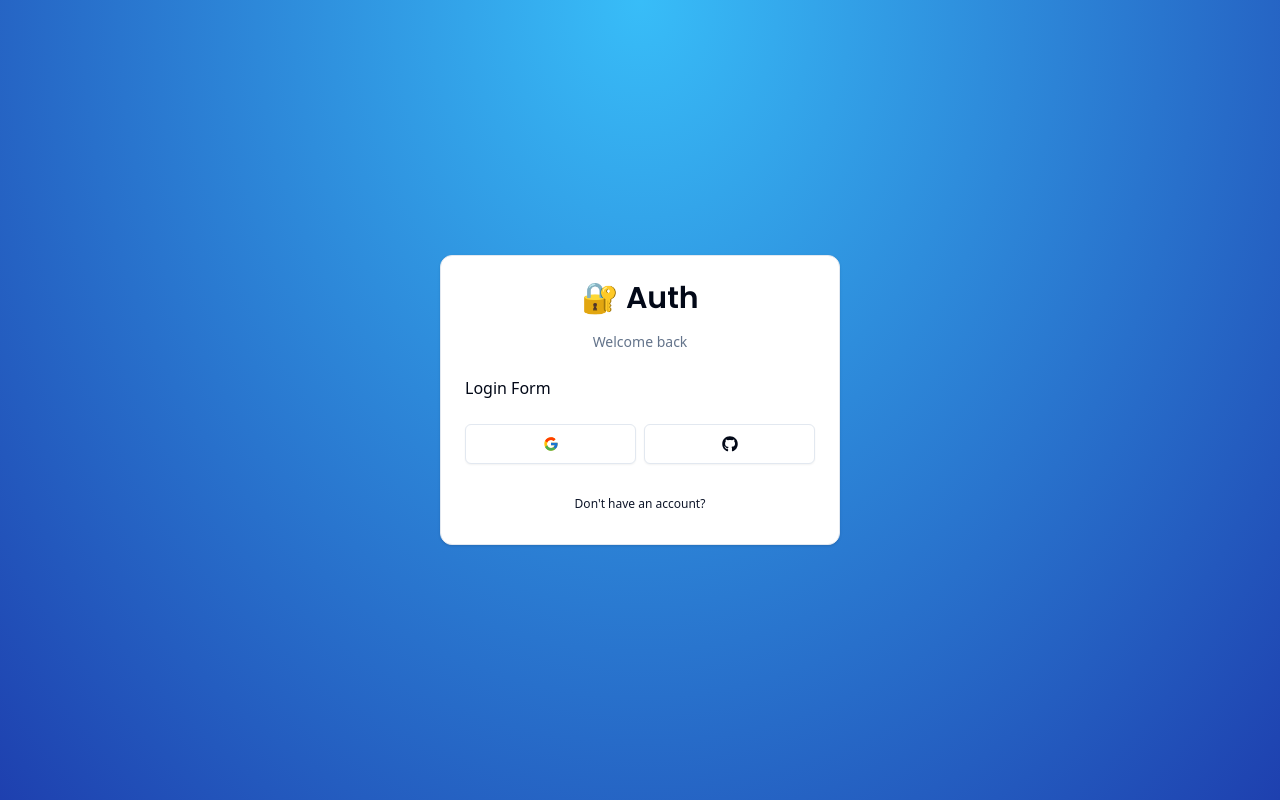
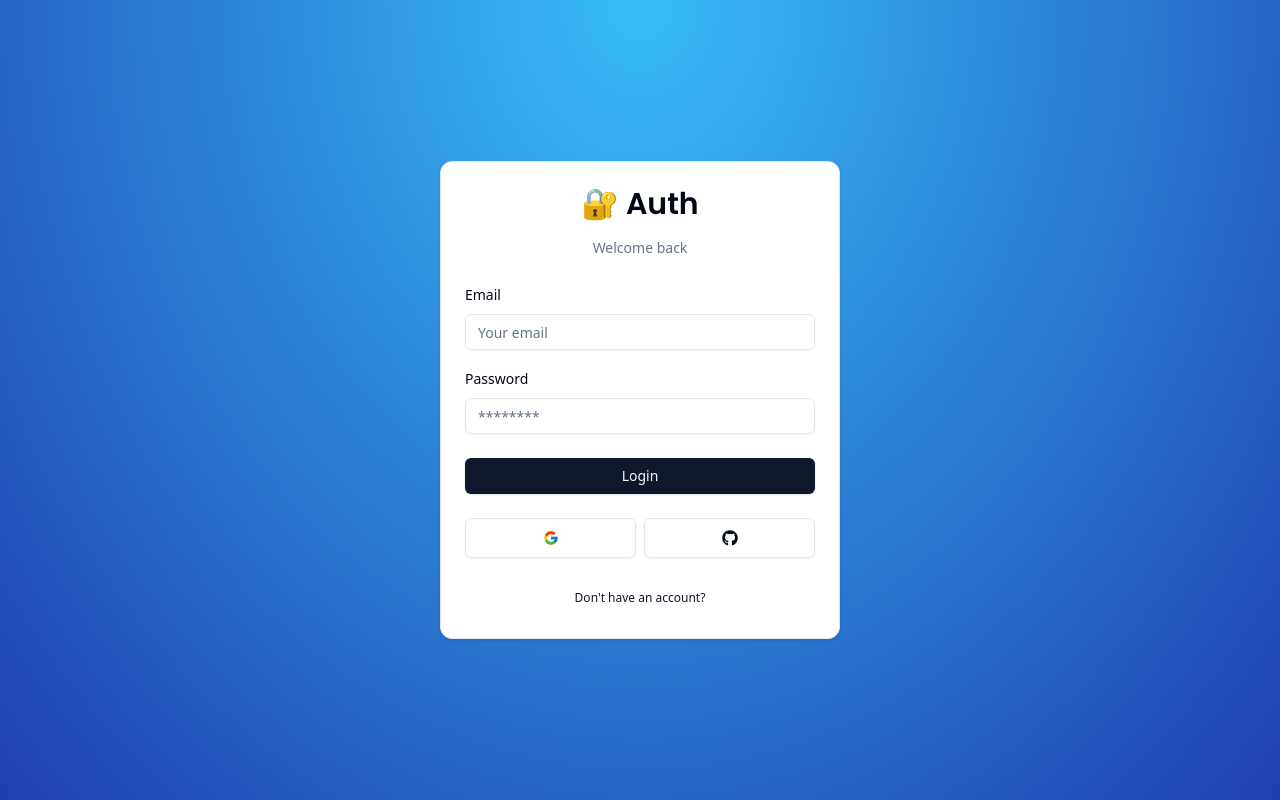
Before and after one commit to sinissto/next-auth, a Next.js app: page /auth/login in a window 1280 px wide. Built offline with nearby package versions, Linux system fonts and the light colour scheme.

Commit message:
Login form markup finished

```diff
--- /dev/null
+++ b/components/FormError.tsx
@@ -0,0 +1,22 @@
+import { ExclamationTriangleIcon } from "@radix-ui/react-icons";
+
+interface FormErrorProps {
+  message?: string;
+}
+
+function FormError({ message }: FormErrorProps) {
+  if (!message) return null;
+
+  return (
+    <div
+      className={
+        "bg-destructive/15 p-3 rounded-md flex items-center gap-x-2 text-sm text-destructive"
+      }
+    >
+      <ExclamationTriangleIcon className={"h-4 w-4"} />
+      <p>{message}</p>
+    </div>
+  );
+}
+
+export default FormError;
--- /dev/null
+++ b/components/FormSuccess.tsx
@@ -0,0 +1,23 @@
+import { ExclamationTriangleIcon } from "@radix-ui/react-icons";
+import { CheckCircleIcon } from "lucide-react";
+
+interface FormSuccessProps {
+  message?: string;
+}
+
+function FormSuccess({ message }: FormSuccessProps) {
+  if (!message) return null;
+
+  return (
+    <div
+      className={
+        "bg-emerald-500/15 p-3 rounded-md flex items-center gap-x-2 text-sm text-emerald-500"
+      }
+    >
+      <CheckCircleIcon className={"h-4 w-4"} />
+      <p>{message}</p>
+    </div>
+  );
+}
+
+export default FormSuccess;
--- a/components/auth/LoginForm.tsx
+++ b/components/auth/LoginForm.tsx
@@ -1,6 +1,36 @@
+"use client";
+
 import CardWrapper from "@/components/auth/CardWrapper";
+import { useForm } from "react-hook-form";
+import * as z from "zod";
+import { LoginSchema } from "@/schemas";
+import { zodResolver } from "@hookform/resolvers/zod";
+import {
+  Form,
+  FormControl,
+  FormField,
+  FormItem,
+  FormLabel,
+  FormMessage,
+} from "@/components/ui/form";
+import { Input } from "@/components/ui/input";
+import { Button } from "@/components/ui/button";
+import FormError from "@/components/FormError";
+import FormSuccess from "@/components/FormSuccess";
 
 function LoginForm() {
+  const form = useForm<z.infer<typeof LoginSchema>>({
+    resolver: zodResolver(LoginSchema),
+    defaultValues: {
+      email: "",
+      password: "",
+    },
+  });
+
+  const onSubmit = (values: z.infer<typeof LoginSchema>) => {
+    console.log(values);
+  };
+
   return (
     <CardWrapper
       headerLabel={"Welcome back"}
@@ -8,7 +38,43 @@ function LoginForm() {
       backButtonHref={"/auth/register"}
       showSocial
     >
-      Login Form
+      <Form {...form}>
+        <form onSubmit={form.handleSubmit(onSubmit)} className={"space-y-6"}>
+          <div className={"space-y-4"}>
+            <FormField
+              control={form.control}
+              name={"email"}
+              render={({ field }) => (
+                <FormItem>
+                  <FormLabel>Email</FormLabel>
+                  <FormControl>
+                    <Input {...field} placeholder={"Your email"} />
+                  </FormControl>
+                  <FormMessage />
+                </FormItem>
+              )}
+            />
+            <FormField
+              control={form.control}
+              name={"password"}
+              render={({ field }) => (
+                <FormItem>
+                  <FormLabel>Password</FormLabel>
+                  <FormControl>
+                    <Input {...field} placeholder={"********"} />
+                  </FormControl>
+                  <FormMessage />
+                </FormItem>
+              )}
+            ></FormField>
+          </div>
+          <FormError message={""} />
+          <FormSuccess message={""} />
+          <Button type={"submit"} className={"w-full"}>
+            Login
+          </Button>
+        </form>
+      </Form>
     </CardWrapper>
   );
 }
--- /dev/null
+++ b/components/ui/form.tsx
@@ -0,0 +1,178 @@
+"use client"
+
+import * as React from "react"
+import * as LabelPrimitive from "@radix-ui/react-label"
+import { Slot } from "@radix-ui/react-slot"
+import {
+  Controller,
+  ControllerProps,
+  FieldPath,
+  FieldValues,
+  FormProvider,
+  useFormContext,
+} from "react-hook-form"
+
+import { cn } from "@/lib/utils"
+import { Label } from "@/components/ui/label"
+
+const Form = FormProvider
+
+type FormFieldContextValue<
+  TFieldValues extends FieldValues = FieldValues,
+  TName extends FieldPath<TFieldValues> = FieldPath<TFieldValues>
+> = {
+  name: TName
+}
+
+const FormFieldContext = React.createContext<FormFieldContextValue>(
+  {} as FormFieldContextValue
+)
+
+const FormField = <
+  TFieldValues extends FieldValues = FieldValues,
+  TName extends FieldPath<TFieldValues> = FieldPath<TFieldValues>
+>({
+  ...props
+}: ControllerProps<TFieldValues, TName>) => {
+  return (
+    <FormFieldContext.Provider value={{ name: props.name }}>
+      <Controller {...props} />
+    </FormFieldContext.Provider>
+  )
+}
+
+const useFormField = () => {
+  const fieldContext = React.useContext(FormFieldContext)
+  const itemContext = React.useContext(FormItemContext)
+  const { getFieldState, formState } = useFormContext()
+
+  const fieldState = getFieldState(fieldContext.name, formState)
+
+  if (!fieldContext) {
+    throw new Error("useFormField should be used within <FormField>")
+  }
+
+  const { id } = itemContext
+
+  return {
+    id,
+    name: fieldContext.name,
+    formItemId: `${id}-form-item`,
+    formDescriptionId: `${id}-form-item-description`,
+    formMessageId: `${id}-form-item-message`,
+    ...fieldState,
+  }
+}
+
+type FormItemContextValue = {
+  id: string
+}
+
+const FormItemContext = React.createContext<FormItemContextValue>(
+  {} as FormItemContextValue
+)
+
+const FormItem = React.forwardRef<
+  HTMLDivElement,
+  React.HTMLAttributes<HTMLDivElement>
+>(({ className, ...props }, ref) => {
+  const id = React.useId()
+
+  return (
+    <FormItemContext.Provider value={{ id }}>
+      <div ref={ref} className={cn("space-y-2", className)} {...props} />
+    </FormItemContext.Provider>
+  )
+})
+FormItem.displayName = "FormItem"
+
+const FormLabel = React.forwardRef<
+  React.ElementRef<typeof LabelPrimitive.Root>,
+  React.ComponentPropsWithoutRef<typeof LabelPrimitive.Root>
+>(({ className, ...props }, ref) => {
+  const { error, formItemId } = useFormField()
+
+  return (
+    <Label
+      ref={ref}
+      className={cn(error && "text-destructive", className)}
+      htmlFor={formItemId}
+      {...props}
+    />
+  )
+})
+FormLabel.displayName = "FormLabel"
+
+const FormControl = React.forwardRef<
+  React.ElementRef<typeof Slot>,
+  React.ComponentPropsWithoutRef<typeof Slot>
+>(({ ...props }, ref) => {
+  const { error, formItemId, formDescriptionId, formMessageId } = useFormField()
+
+  return (
+    <Slot
+      ref={ref}
+      id={formItemId}
+      aria-describedby={
+        !error
+          ? `${formDescriptionId}`
+          : `${formDescriptionId} ${formMessageId}`
+      }
+      aria-invalid={!!error}
+      {...props}
+    />
+  )
+})
+FormControl.displayName = "FormControl"
+
+const FormDescription = React.forwardRef<
+  HTMLParagraphElement,
+  React.HTMLAttributes<HTMLParagraphElement>
+>(({ className, ...props }, ref) => {
+  const { formDescriptionId } = useFormField()
+
+  return (
+    <p
+      ref={ref}
+      id={formDescriptionId}
+      className={cn("text-[0.8rem] text-muted-foreground", className)}
+      {...props}
+    />
+  )
+})
+FormDescription.displayName = "FormDescription"
+
+const FormMessage = React.forwardRef<
+  HTMLParagraphElement,
+  React.HTMLAttributes<HTMLParagraphElement>
+>(({ className, children, ...props }, ref) => {
+  const { error, formMessageId } = useFormField()
+  const body = error ? String(error?.message) : children
+
+  if (!body) {
+    return null
+  }
+
+  return (
+    <p
+      ref={ref}
+      id={formMessageId}
+      className={cn("text-[0.8rem] font-medium text-destructive", className)}
+      {...props}
+    >
+      {body}
+    </p>
+  )
+})
+FormMessage.displayName = "FormMessage"
+
+export {
+  useFormField,
+  Form,
+  FormItem,
+  FormLabel,
+  FormControl,
+  FormDescription,
+  FormMessage,
+  FormField,
+}
--- /dev/null
+++ b/components/ui/input.tsx
@@ -0,0 +1,22 @@
+import * as React from "react"
+
+import { cn } from "@/lib/utils"
+
+const Input = React.forwardRef<HTMLInputElement, React.ComponentProps<"input">>(
+  ({ className, type, ...props }, ref) => {
+    return (
+      <input
+        type={type}
+        className={cn(
+          "flex h-9 w-full rounded-md border border-input bg-transparent px-3 py-1 text-base shadow-sm transition-colors file:border-0 file:bg-transparent file:text-sm file:font-medium file:text-foreground placeholder:text-muted-foreground focus-visible:outline-none focus-visible:ring-1 focus-visible:ring-ring disabled:cursor-not-allowed disabled:opacity-50 md:text-sm",
+          className
+        )}
+        ref={ref}
+        {...props}
+      />
+    )
+  }
+)
+Input.displayName = "Input"
+
+export { Input }
--- /dev/null
+++ b/components/ui/label.tsx
@@ -0,0 +1,26 @@
+"use client"
+
+import * as React from "react"
+import * as LabelPrimitive from "@radix-ui/react-label"
+import { cva, type VariantProps } from "class-variance-authority"
+
+import { cn } from "@/lib/utils"
+
+const labelVariants = cva(
+  "text-sm font-medium leading-none peer-disabled:cursor-not-allowed peer-disabled:opacity-70"
+)
+
+const Label = React.forwardRef<
+  React.ElementRef<typeof LabelPrimitive.Root>,
+  React.ComponentPropsWithoutRef<typeof LabelPrimitive.Root> &
+    VariantProps<typeof labelVariants>
+>(({ className, ...props }, ref) => (
+  <LabelPrimitive.Root
+    ref={ref}
+    className={cn(labelVariants(), className)}
+    {...props}
+  />
+))
+Label.displayName = LabelPrimitive.Root.displayName
+
+export { Label }
--- /dev/null
+++ b/schemas/index.ts
@@ -0,0 +1,10 @@
+import * as z from "zod";
+
+export const LoginSchema = z.object({
+  email: z.string().email({
+    message: "Email is required",
+  }),
+  password: z.string().min(1, {
+    message: "Password is required",
+  }),
+});
```
Also changed, not shown: package.json (+6 -1 lines), 1 other file (tests, documents, lock files or other folders).
